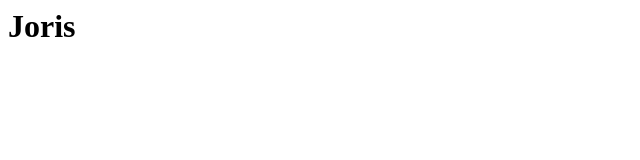
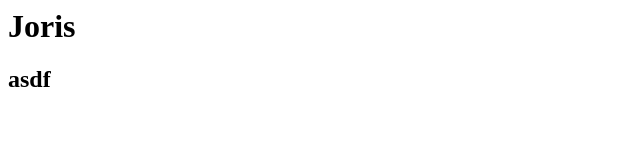
Before and after one commit to j-shelfwood/git-beginner, a plain HTML site: page index.html in a window 1280 px wide. Shown: the full height of the page, 0-640 px from the left. Drawn offline with Linux system fonts and the light colour scheme.

Commit message:
h2 toegevoegd

```diff
--- a/index.html
+++ b/index.html
@@ -7,5 +7,6 @@
 </head>
 <body>
     <h1>Joris</h1>
+    <h2>asdf</h2>
 </body>
 </html>
```
